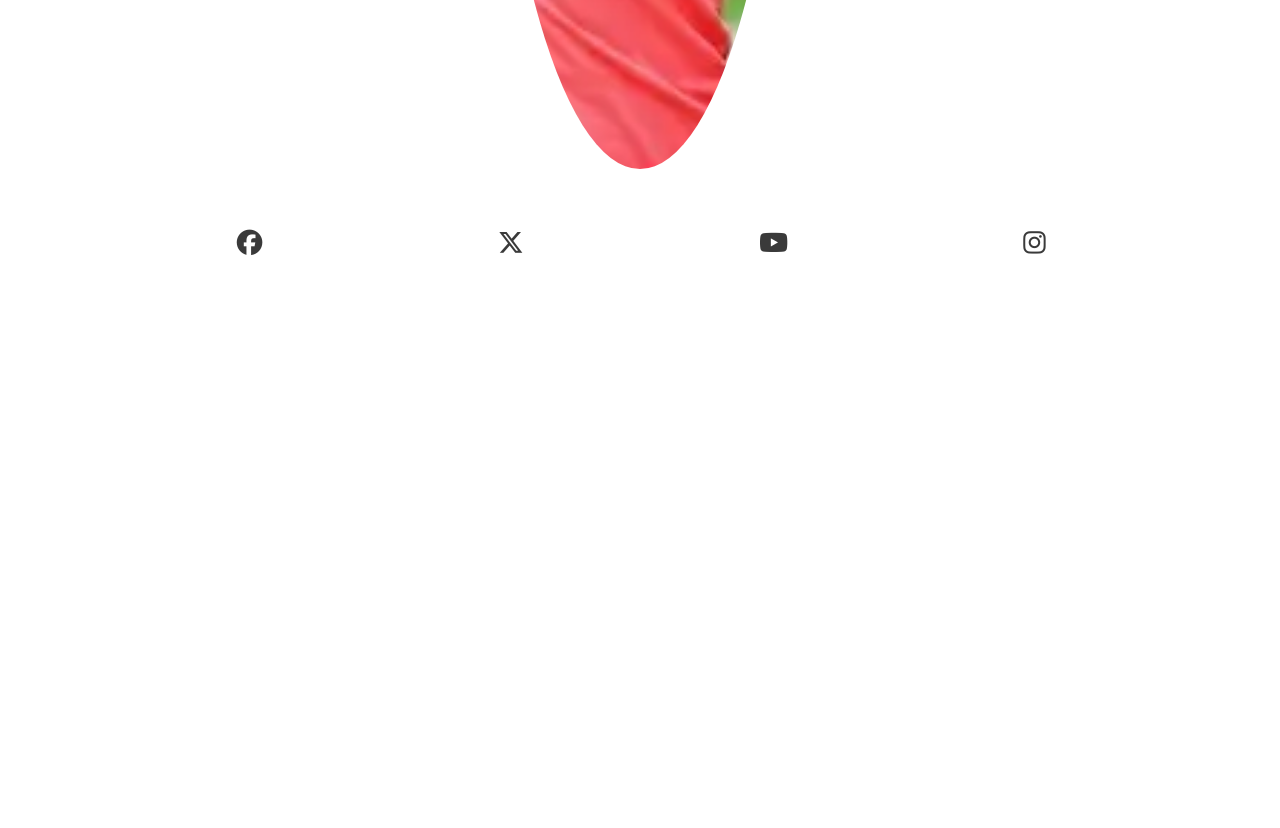
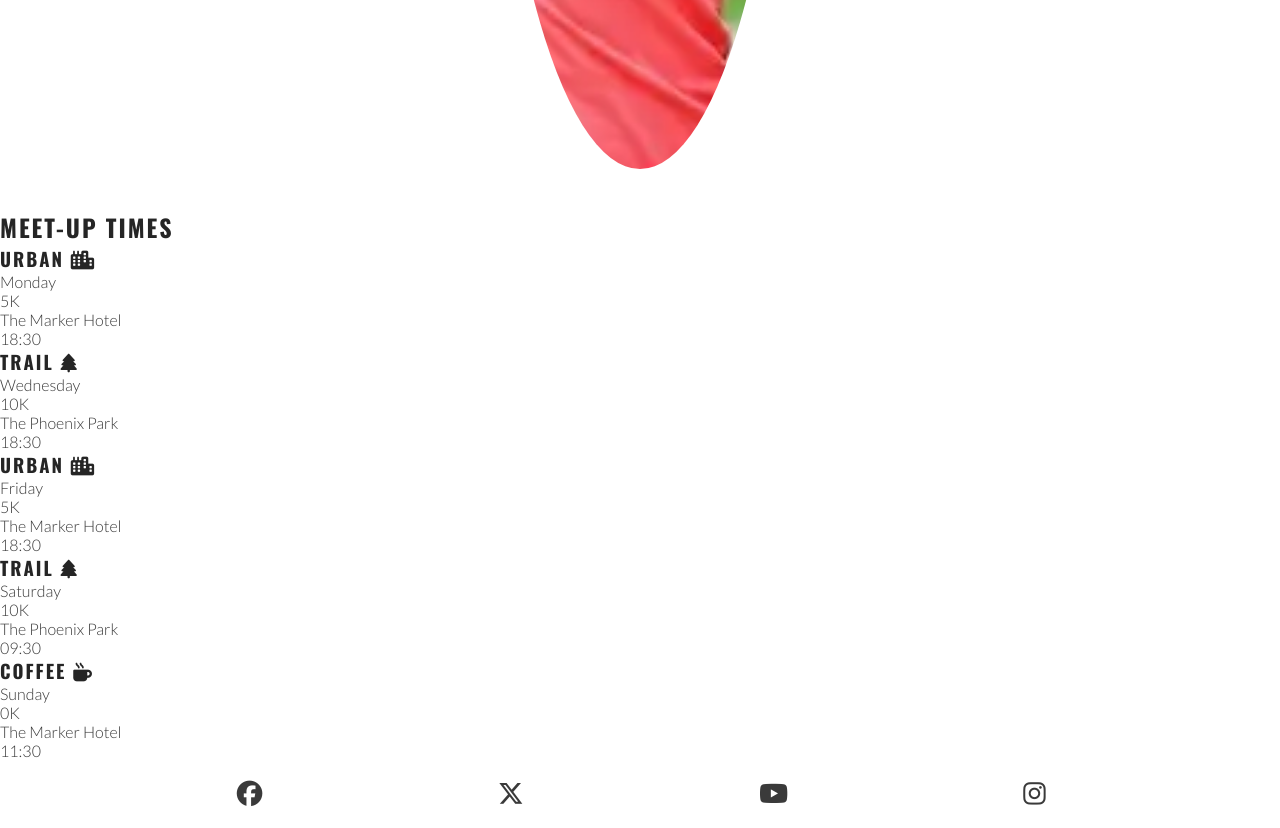
Before and after one commit to JeremyGreig/love-running, a plain HTML site: page index.html in a window 1280 px wide. Shown: the part 1768-2596 px from the top of the page. Before the commit the page ends 2045 px from the top, so only its background shows below. Drawn offline with nearby package versions, Linux system fonts and the light colour scheme.

Commit message:
Meet-up times added

```diff
--- a/index.html
+++ b/index.html
@@ -90,6 +90,47 @@
 
         </section>
 
+        <!-- Meeting times section -->
+         <section id="meetups">
+            <h2>Meet-up Times</h2>
+            <div id="times">
+                <div>
+                    <h3>URBAN <i class="fa-solid fa-city"></i></h3>
+                    <p>Monday</p>
+                    <p>5K</p>
+                    <p>The Marker Hotel</p>
+                    <p>18:30</p>
+                </div>
+                <div>
+                    <h3>TRAIL <i class="fa-solid fa-tree"></i></h3>
+                    <p>Wednesday</p>
+                    <p>10K</p>
+                    <p>The Phoenix Park</p>
+                    <p>18:30</p>
+                </div>
+                <div>
+                    <h3>URBAN <i class="fa-solid fa-city"></i></h3>
+                    <p>Friday</p>
+                    <p>5K</p>
+                    <p>The Marker Hotel</p>
+                    <p>18:30</p>
+                </div>
+                <div>
+                    <h3>TRAIL <i class="fa-solid fa-tree"></i></h3>
+                    <p>Saturday</p>
+                    <p>10K</p>
+                    <p>The Phoenix Park</p>
+                    <p>09:30</p>
+                </div>
+                <div>
+                    <h3>COFFEE <i class="fa-solid fa-mug-hot"></i></h3>
+                    <p>Sunday</p>
+                    <p>0K</p>
+                    <p>The Marker Hotel</p>
+                    <p>11:30</p>
+                </div>
+            </div>
+         </section>
 
     </main>
     <!-- Footer -->
```
